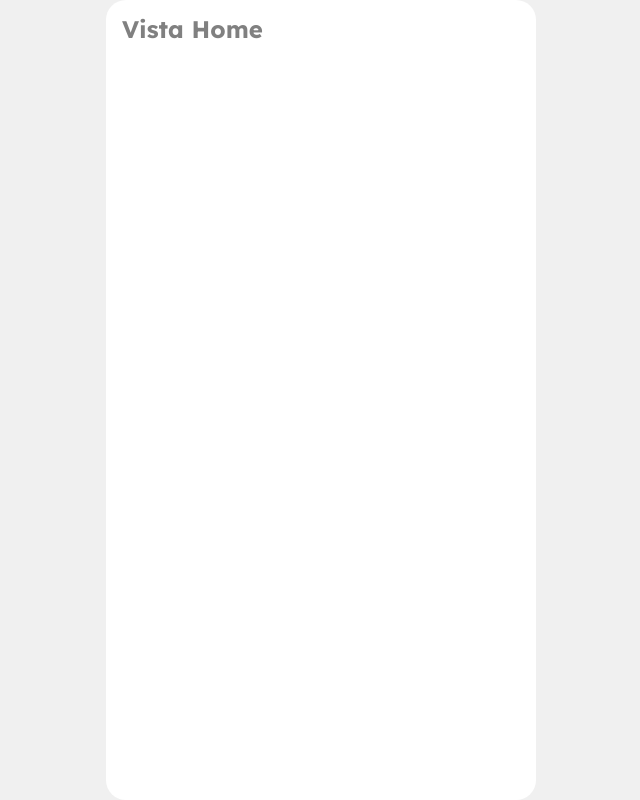
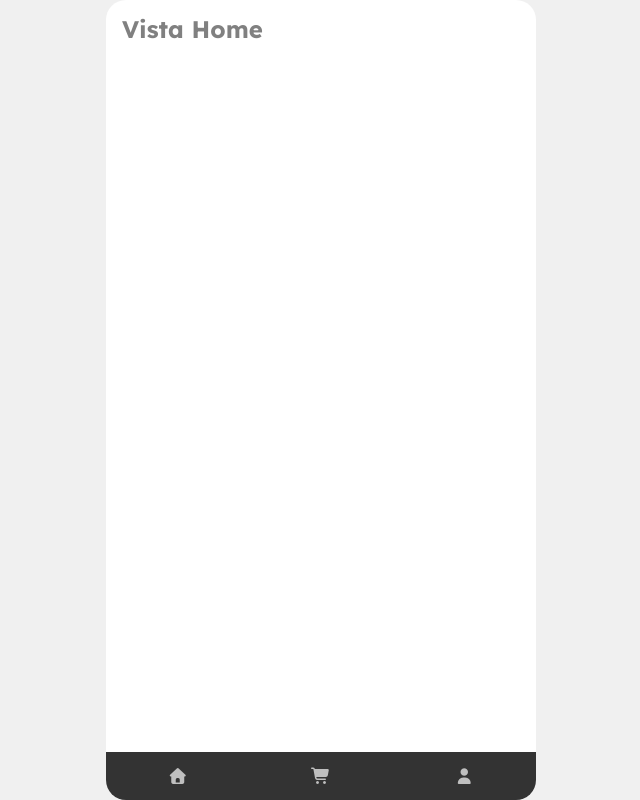
Before and after one commit to elecinas/store-vue, a Vue app: page / in a window 1280 px wide. Shown: the whole page, without its empty margins (319-959 px from the left). Built offline with nearby package versions, Linux system fonts and the light colour scheme.

Commit message:
Feat: Crea menú principal en App.vue

```diff
--- a/src/App.vue
+++ b/src/App.vue
@@ -5,6 +5,11 @@
   <main class="main">
     <router-view />
   </main>
+  <nav class="nav-bar">
+    <router-link to="/" class="fas fa-home has-color-light"></router-link>
+    <router-link to="/cart" class="fas fa-shopping-cart has-color-light"></router-link>
+    <router-link to="/profile" class="fas fa-user has-color-light"></router-link>
+  </nav>
 </template>
 
 <style scoped>
@@ -13,4 +18,12 @@
   overflow-y: auto;
   padding: 1rem;
 }
+
+.nav-bar {
+  background-color: var(--dark);
+  height: 3rem;
+  display: flex;
+  justify-content: space-around;
+  align-items: center;
+}
 </style>
```
